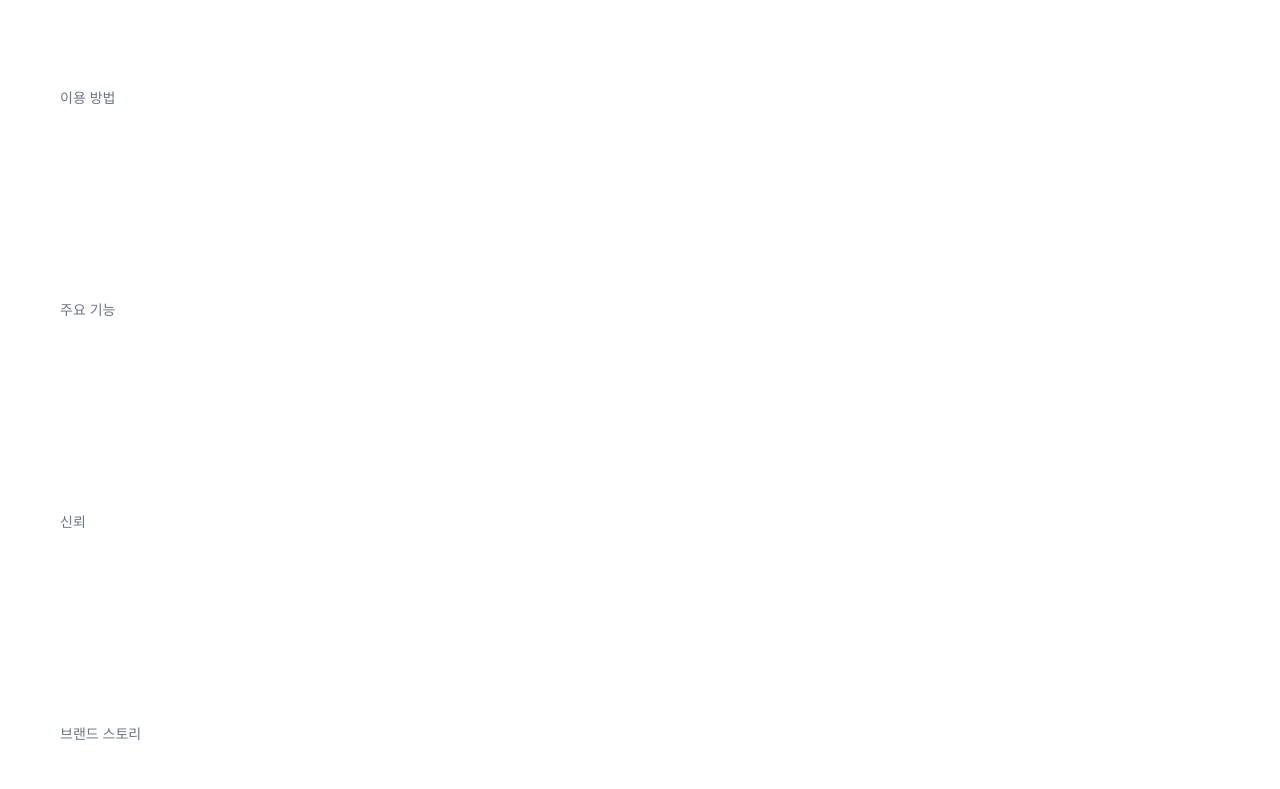
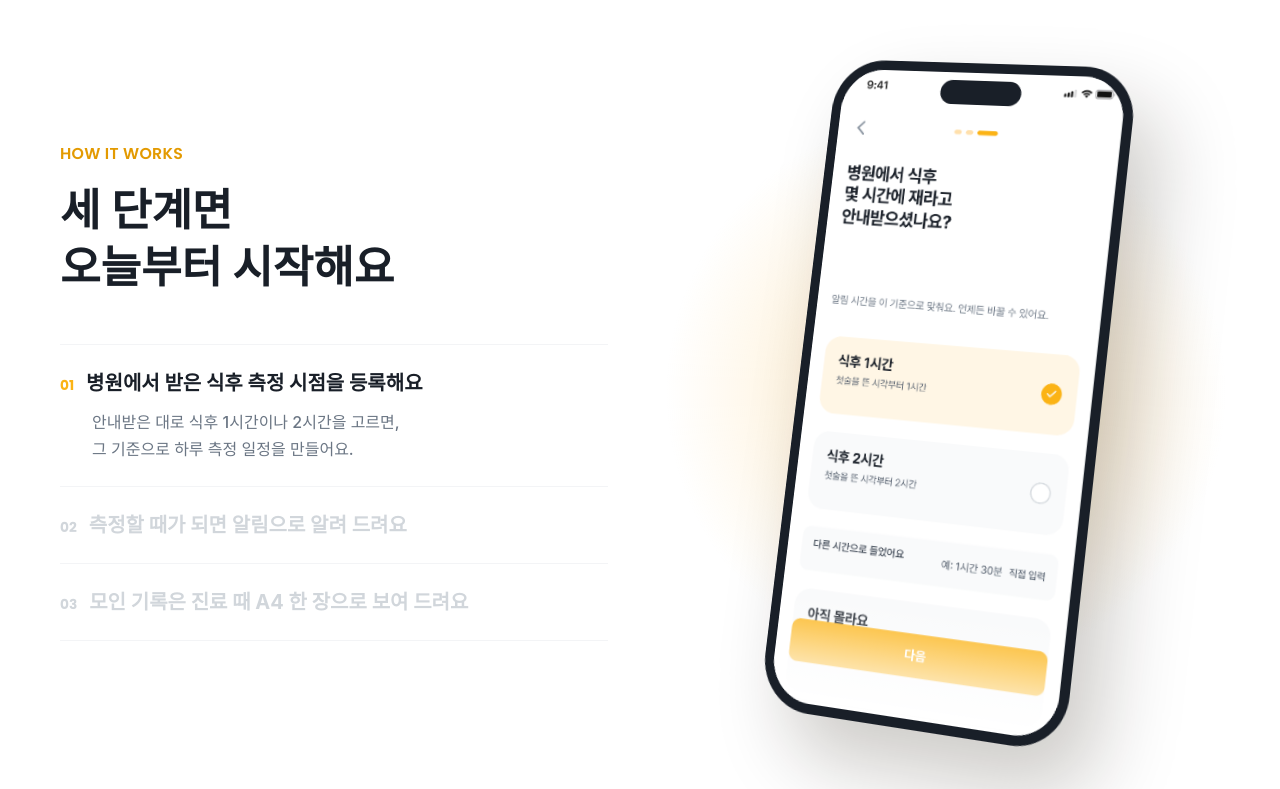
Before and after one commit to dangdang-2026/dangdang-landing, a Next.js app: page / in a window 1280 px wide. Shown: the part 5158-5947 px from the top of the page. Built offline with nearby package versions, Linux system fonts and the light colour scheme; a web font is replaced by a local one.

Commit message:
✨ Feat: How it works 폰 고정 스크롤로 단계와 화면이 바뀌는 섹션 구현

```diff
--- a/src/components/sections/HowItWorksSection.tsx
+++ b/src/components/sections/HowItWorksSection.tsx
@@ -1,10 +1,16 @@
-import Section from '@/components/ui/Section';
+import HowItWorksPinned from '@/components/sections/howItWorks/HowItWorksPinned';
+import HowItWorksStacked from '@/components/sections/howItWorks/HowItWorksStacked';
 
-/** 이용 방법 섹션. Figma 「Landing 당당 v2」를 보고 다음 이슈에서 채운다 */
+/**
+ * 04 How it works.
+ * PC(lg 이상)는 토스처럼 폰을 고정하고 스크롤하면 단계와 화면이 바뀐다.
+ * 모바일과 동작 줄이기 사용자는 단계를 세로로 쌓아 보여 준다.
+ */
 export default function HowItWorksSection() {
   return (
-    <Section id="how-it-works" label="이용 방법" className="py-24">
-      <p className="text-sm text-ink-sub">이용 방법</p>
-    </Section>
+    <section id="how-it-works" aria-label="이용 방법">
+      <HowItWorksPinned className="hidden lg:motion-safe:block" />
+      <HowItWorksStacked className="lg:motion-safe:hidden" />
+    </section>
   );
 }
--- /dev/null
+++ b/src/components/sections/howItWorks/HowItWorksPinned.tsx
@@ -0,0 +1,146 @@
+'use client';
+
+import { useRef, useState } from 'react';
+
+import Image from 'next/image';
+
+import { ScrollTrigger, useGSAP } from '@/animations/gsap';
+import PhoneMockup from '@/components/ui/PhoneMockup';
+import { HOW_IT_WORKS_COPY, HOW_IT_WORKS_STEPS } from '@/constants/howItWorks';
+import { cn } from '@/lib/cn';
+
+/** 단계마다 폰이 살짝 다르게 기운다 (토스처럼 비스듬한 폰) */
+const PHONE_TILT = [
+  'perspective(1800px) rotateY(-18deg) rotateX(6deg) rotateZ(5deg)',
+  'perspective(1800px) rotateY(-10deg) rotateX(4deg) rotateZ(2deg)',
+  'perspective(1800px) rotateY(-16deg) rotateX(7deg) rotateZ(6deg)',
+];
+
+/**
+ * PC용 How it works. 섹션(300vh)을 지나는 동안 화면을 고정하고,
+ * 스크롤 진행에 따라 왼쪽 단계가 펼쳐지며 오른쪽 폰 화면이 바뀐다.
+ * 단계를 누르면 그 단계 위치로 스크롤한다.
+ */
+export default function HowItWorksPinned({ className }: { className?: string }) {
+  const track = useRef<HTMLDivElement>(null);
+  const [active, setActive] = useState(0);
+  const count = HOW_IT_WORKS_STEPS.length;
+
+  useGSAP(
+    () => {
+      if (!track.current) return;
+      const trigger = ScrollTrigger.create({
+        trigger: track.current,
+        start: 'top top',
+        end: 'bottom bottom',
+        onUpdate: ({ progress }) => setActive(Math.min(count - 1, Math.floor(progress * count))),
+      });
+      return () => trigger.kill();
+    },
+    { scope: track }
+  );
+
+  const goTo = (index: number) => {
+    const el = track.current;
+    if (!el) return;
+    const top = el.getBoundingClientRect().top + window.scrollY;
+    const distance = el.offsetHeight - window.innerHeight;
+    window.scrollTo({ top: top + distance * ((index + 0.5) / count), behavior: 'smooth' });
+  };
+
+  return (
+    <div ref={track} className={cn('relative h-[300vh]', className)}>
+      <div className="sticky top-0 flex h-svh items-center overflow-hidden">
+        <div className="mx-auto grid w-full max-w-content grid-cols-2 items-center gap-16 px-gutter">
+          <div>
+            <p className="font-display text-base font-semibold tracking-[0.02em] text-yellow-600">
+              {HOW_IT_WORKS_COPY.eyebrow}
+            </p>
+            <h2 className="mt-4 text-[44px] leading-[1.3] font-bold whitespace-pre-line text-ink">
+              {HOW_IT_WORKS_COPY.title}
+            </h2>
+
+            <ol className="mt-12 border-b border-grey-100">
+              {HOW_IT_WORKS_STEPS.map((step, i) => {
+                const isActive = i === active;
+                return (
+                  <li key={step.number} className="border-t border-grey-100">
+                    <button
+                      type="button"
+                      onClick={() => goTo(i)}
+                      aria-current={isActive ? 'step' : undefined}
+                      className="group w-full py-6 text-left"
+                    >
+                      <span
+                        className={cn(
+                          'flex items-baseline gap-3 text-xl font-bold transition-colors duration-300',
+                          isActive ? 'text-ink' : 'text-grey-300 group-hover:text-grey-500'
+                        )}
+                      >
+                        <span
+                          className={cn(
+                            'font-display text-sm transition-colors duration-300',
+                            isActive ? 'text-primary' : 'text-grey-300'
+                          )}
+                        >
+                          {step.number}
+                        </span>
+                        {step.title}
+                      </span>
+                      <span
+                        className={cn(
+                          'grid transition-[grid-template-rows,opacity] duration-500 ease-out',
+                          isActive ? 'grid-rows-[1fr] opacity-100' : 'grid-rows-[0fr] opacity-0'
+                        )}
+                      >
+                        <span className="overflow-hidden">
+                          <span className="block pt-3 pl-8 text-base leading-[1.65] font-medium text-grey-600">
+                            {step.description[0]}
+                            <br />
+                            {step.description[1]}
+                          </span>
+                        </span>
+                      </span>
+                    </button>
+                  </li>
+                );
+              })}
+            </ol>
+          </div>
+
+          <div className="relative flex justify-center">
+            <span
+              aria-hidden
+              className="absolute top-1/2 left-1/2 -z-10 size-[560px] -translate-x-1/2 -translate-y-1/2 rounded-full bg-[radial-gradient(closest-side,rgb(255_214_140/0.55),transparent)]"
+            />
+            <div
+              className="w-[300px] transition-transform duration-700 ease-out xl:w-[320px]"
+              style={{ transform: PHONE_TILT[active] }}
+            >
+              <PhoneMockup className="w-full shadow-[30px_40px_80px_rgba(26,20,5,0.22)]">
+                {HOW_IT_WORKS_STEPS.map((step, i) => (
+                  <Image
+                    key={step.number}
+                    src={step.screen}
+                    alt={step.alt}
+                    sizes="320px"
+                    aria-hidden={i !== active}
+                    className={cn(
+                      'absolute inset-x-0 top-0 w-full transition-opacity duration-500',
+                      i === active ? 'opacity-100' : 'opacity-0'
+                    )}
+                  />
+                ))}
+                {/* 화면 이미지 아랫부분이 잘린 티가 나지 않게 흰색으로 흐린다 */}
+                <span
+                  aria-hidden
+                  className="absolute inset-x-0 bottom-0 h-28 bg-gradient-to-b from-transparent to-white"
+                />
+              </PhoneMockup>
+            </div>
+          </div>
+        </div>
+      </div>
+    </div>
+  );
+}
--- /dev/null
+++ b/src/components/sections/howItWorks/HowItWorksStacked.tsx
@@ -0,0 +1,42 @@
+import Image from 'next/image';
+
+import PhoneMockup from '@/components/ui/PhoneMockup';
+import { HOW_IT_WORKS_COPY, HOW_IT_WORKS_STEPS } from '@/constants/howItWorks';
+import { cn } from '@/lib/cn';
+
+/** 모바일·동작 줄이기용 How it works. 단계를 세로로 쌓는다 */
+export default function HowItWorksStacked({ className }: { className?: string }) {
+  return (
+    <div className={cn('mx-auto max-w-content px-5 py-24 text-center', className)}>
+      <p className="font-display text-sm font-semibold tracking-[0.02em] text-yellow-600">
+        {HOW_IT_WORKS_COPY.eyebrow}
+      </p>
+      <h2 className="mt-3 text-[28px] leading-[1.35] font-bold whitespace-pre-line text-ink">
+        {HOW_IT_WORKS_COPY.title}
+      </h2>
+
+      <ol className="mt-12 flex flex-col gap-16">
+        {HOW_IT_WORKS_STEPS.map((step) => (
+          <li key={step.number} className="flex flex-col items-center text-center">
+            <span className="font-display text-sm font-semibold text-primary">{step.number}</span>
+            <h3 className="mt-2 text-xl leading-[1.4] font-bold text-ink">{step.title}</h3>
+            <p className="mt-2 text-[15px] leading-[1.6] font-medium text-grey-600">
+              {step.description[0]}
+              <br />
+              {step.description[1]}
+            </p>
+            <div className="relative -mx-10 mt-8 h-[440px] overflow-hidden px-10 pt-4">
+              <PhoneMockup className="w-[min(280px,72vw)]">
+                <Image src={step.screen} alt={step.alt} sizes="280px" className="w-full" />
+              </PhoneMockup>
+              <span
+                aria-hidden
+                className="absolute inset-x-0 bottom-0 h-24 bg-gradient-to-b from-transparent to-white"
+              />
+            </div>
+          </li>
+        ))}
+      </ol>
+    </div>
+  );
+}
```
